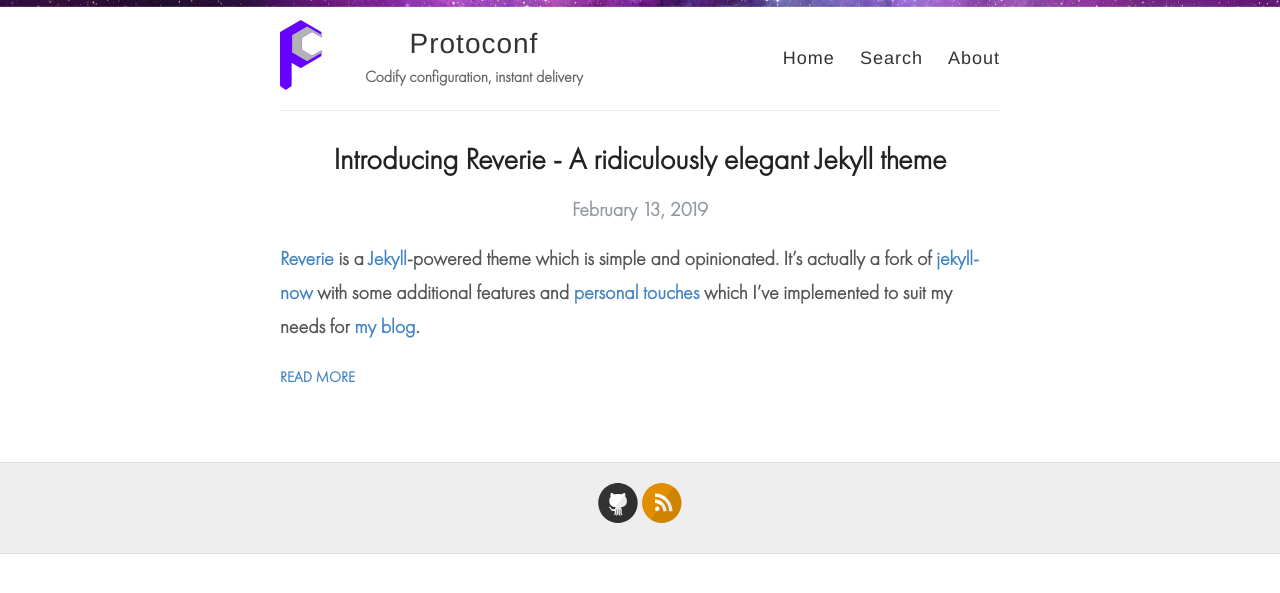
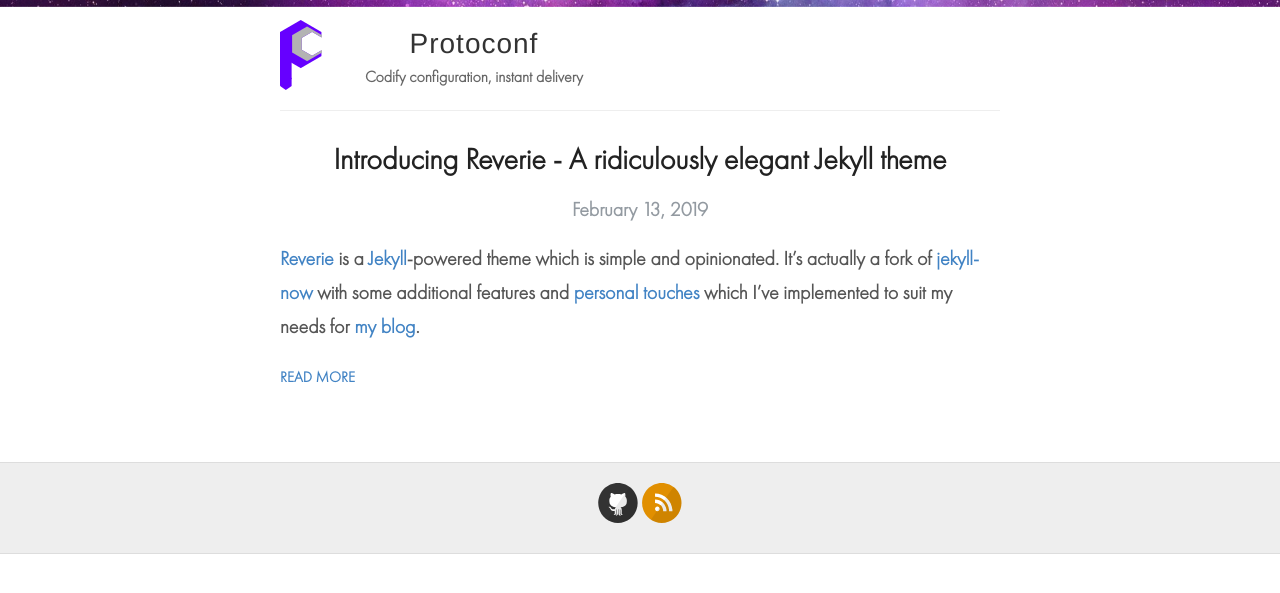
Before and after one commit to lior2b/pc, a Jekyll site: the page built from index.html, in a window 1280 px wide. Shown: the top 593 px of the page. Built offline with Jekyll 4.4.1, drawn with Linux system fonts in a browser that asks for light colours.

Commit message:
Update default.html

```diff
--- a/_layouts/default.html
+++ b/_layouts/default.html
@@ -29,11 +29,6 @@
             <p class="site-description">{{ site.description }}</p>
           </div>
 
-          <nav>
-            <a href="{{ site.baseurl }}/">Home</a>
-            <a href="{{ site.baseurl }}/search">Search</a>
-            <a href="{{ site.baseurl }}/about">About</a>
-          </nav>
         </header>
       </div>
     </div>
```
